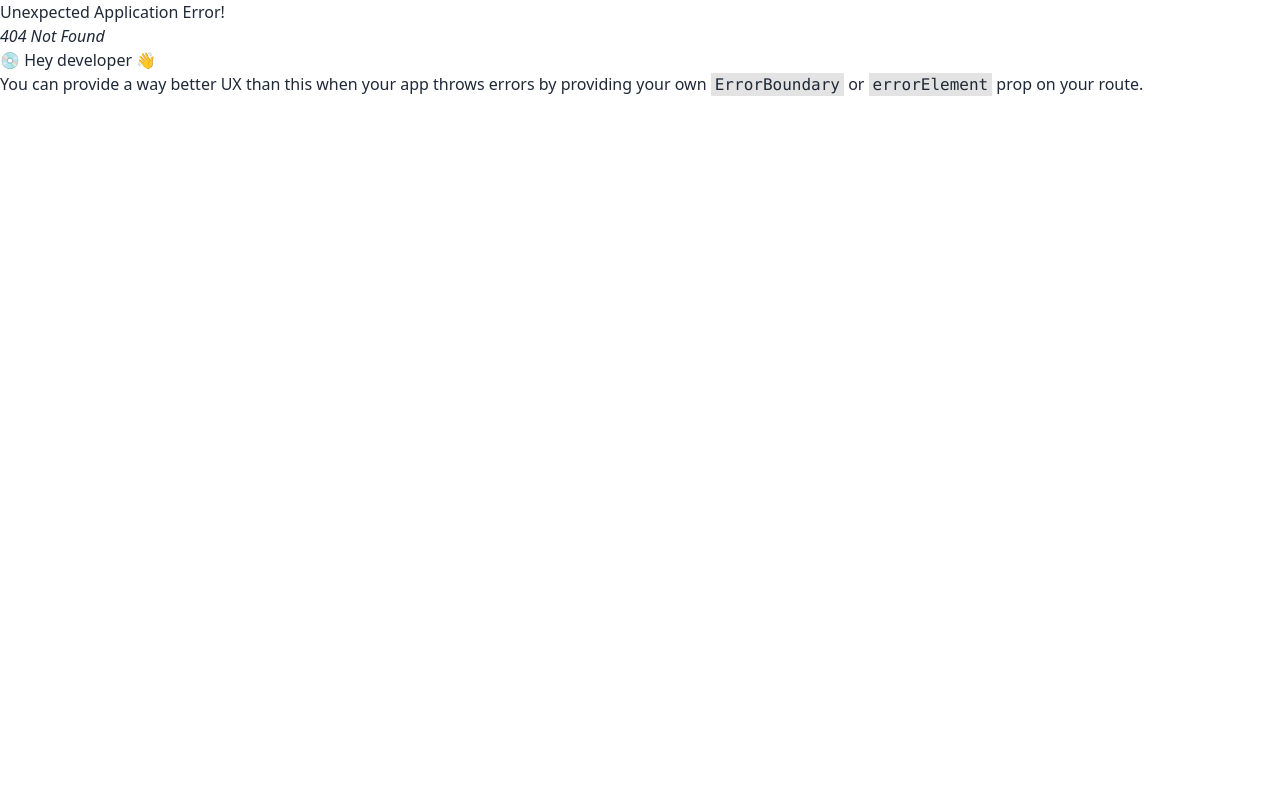
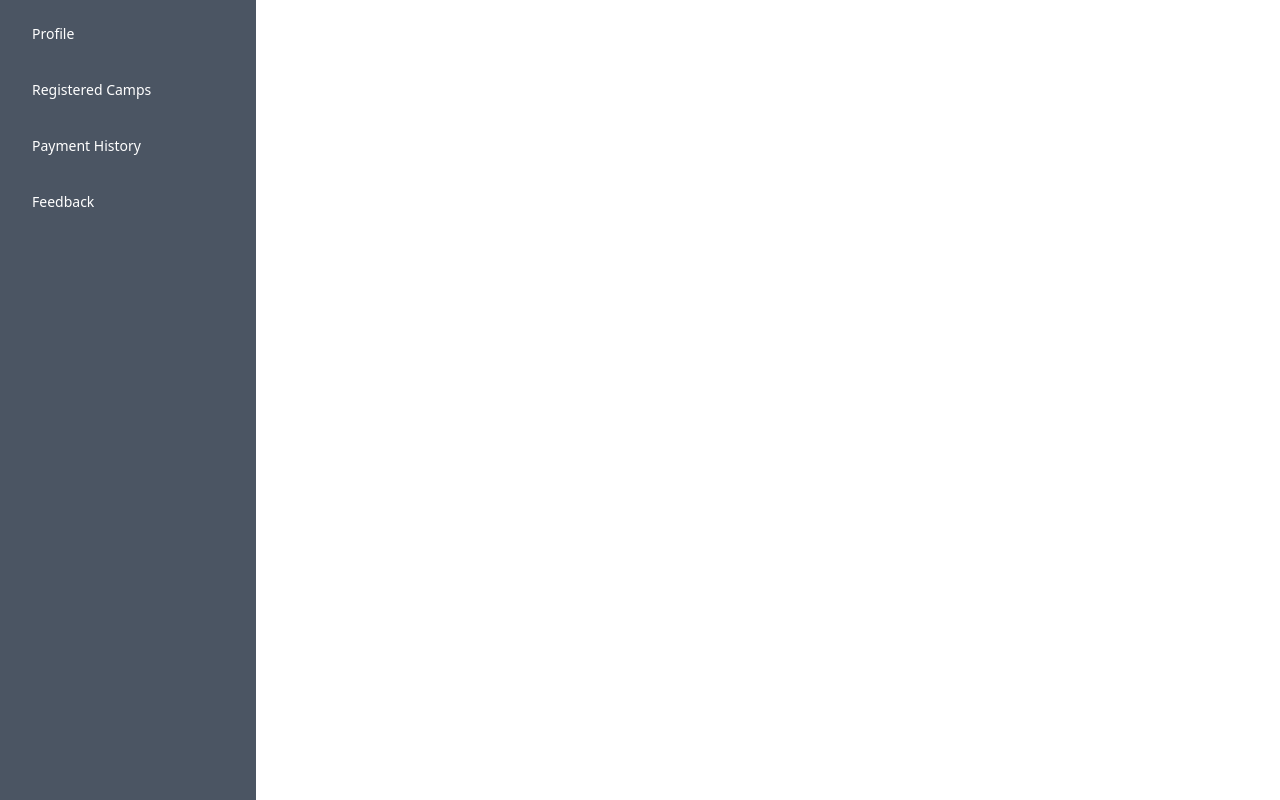
Before and after one commit to Afridi017018/Aid-Camp-Client, a React (Vite) app: page /dashboard in a window 1280 px wide. Before the commit this address had no page. Built offline with nearby package versions, Linux system fonts and the light colour scheme.

Commit message:
designed dashboard layoout

```diff
--- a/src/App.jsx
+++ b/src/LayOut/App.jsx
@@ -1,8 +1,8 @@
 import { Outlet } from "react-router-dom"
 import { ToastContainer } from 'react-toastify';
 import 'react-toastify/dist/ReactToastify.css';
-import Footer from "./components/Footer/Footer";
-import NavBar from "./components/NavBar/NavBar";
+import Footer from "../components/Footer/Footer";
+import NavBar from "../components/NavBar/NavBar";
 
 
 
--- /dev/null
+++ b/src/LayOut/DashBoard.jsx
@@ -0,0 +1,33 @@
+import React from 'react';
+import { NavLink } from 'react-router-dom';
+import { Outlet } from 'react-router-dom/dist';
+
+const DashBoard = () => {
+    return (
+        <div className='flex'>
+
+            <div className='w-64 bg-gray-600 min-h-screen text-white'>
+                <ul className=' menu p-4 gap-5'>
+                    <li>
+                        <NavLink to='/dashboard/participant-profile' >Profile</NavLink>
+                    </li>
+                    <li>
+                        <NavLink to='/dashboard/registered-camps' >Registered Camps</NavLink>
+                    </li>
+                    <li>
+                        <NavLink to='/dashboard/payment-history' >Payment History</NavLink>
+                    </li>
+                    <li>
+                        <NavLink to='/dashboard/feedback' >Feedback</NavLink>
+                    </li>
+                </ul>
+            </div>
+
+            <div className='flex-1'>
+                <Outlet />
+            </div>
+        </div>
+    );
+};
+
+export default DashBoard;
```
Also changed, not shown: src/Routes.jsx (+16 -1 lines).
